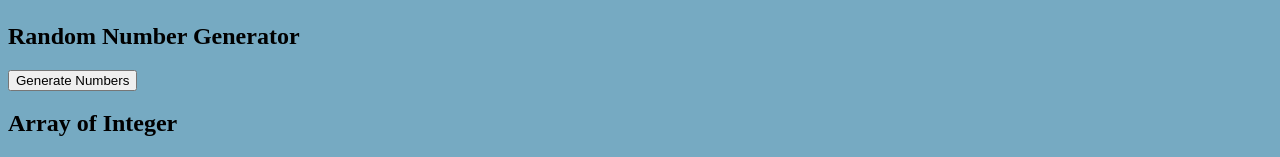
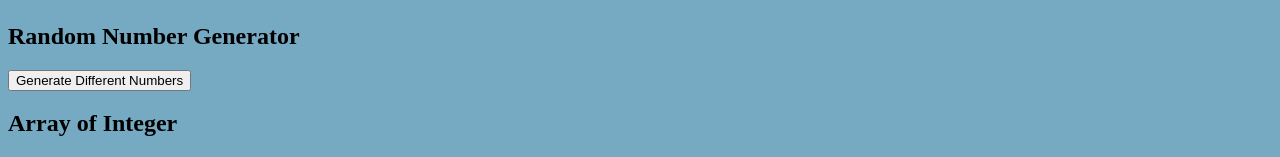
Before and after one commit to elabalela00/gsbc-intro-web, a plain HTML site: page hw2/index.html in a window 1280 px wide. Shown: the part 247-404 px from the top of the page. Drawn offline with Linux system fonts and the light colour scheme.

Commit message:
Update index.html

```diff
--- a/hw2/index.html
+++ b/hw2/index.html
@@ -44,13 +44,12 @@
 
    <h1>Ela's Website</h1>
 
-  <!-- Main content -->
-
+ <!--Figure out how to use ID element for JS and HTML in links -->
 </br>
 <h1>Homework 2</h1>
 </br>
 <h2>Random Number Generator</h2>
-<button onClick="window.location.reload();">Generate Numbers</button>
+<button onClick="window.location.reload();">Generate Different Numbers</button>
 <h2>Array of Integer</h2>
     <p>This is an array of random numbers: </p>
     <p id = "numbers"> </p>
```
